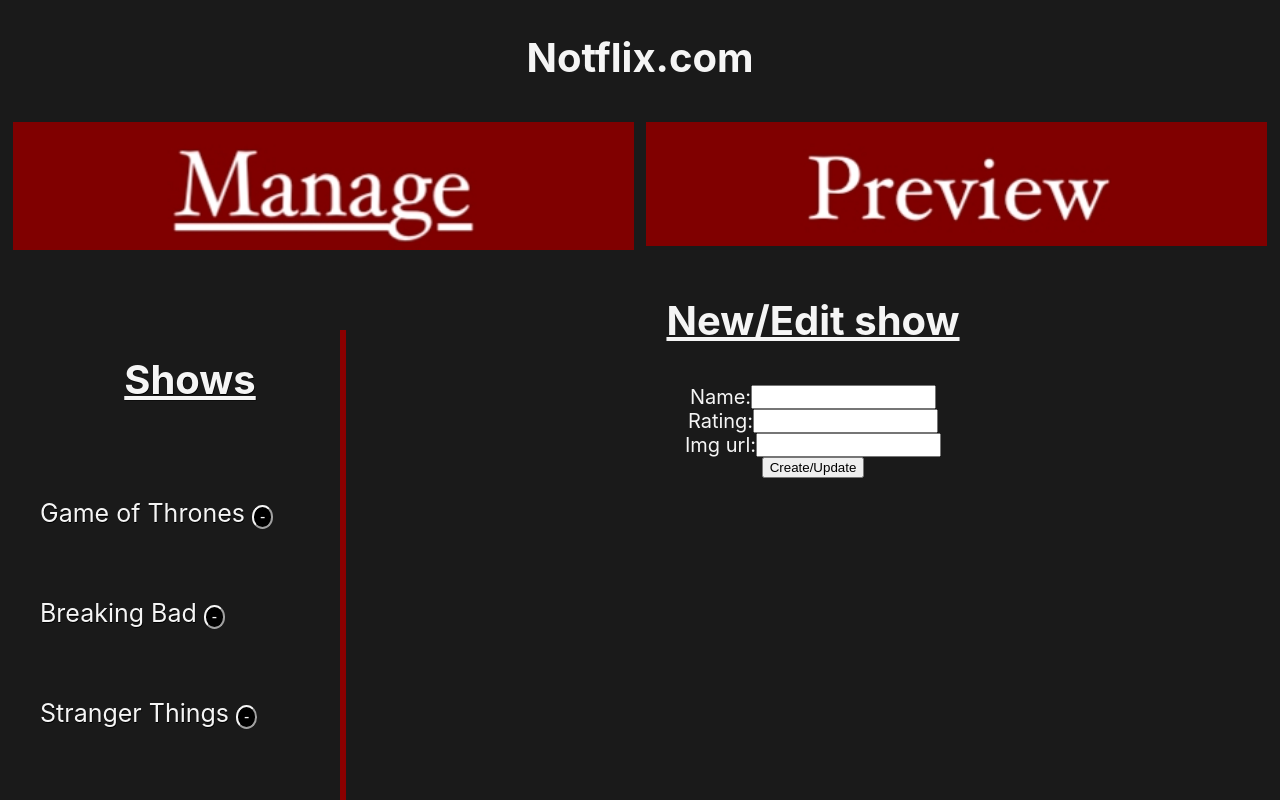
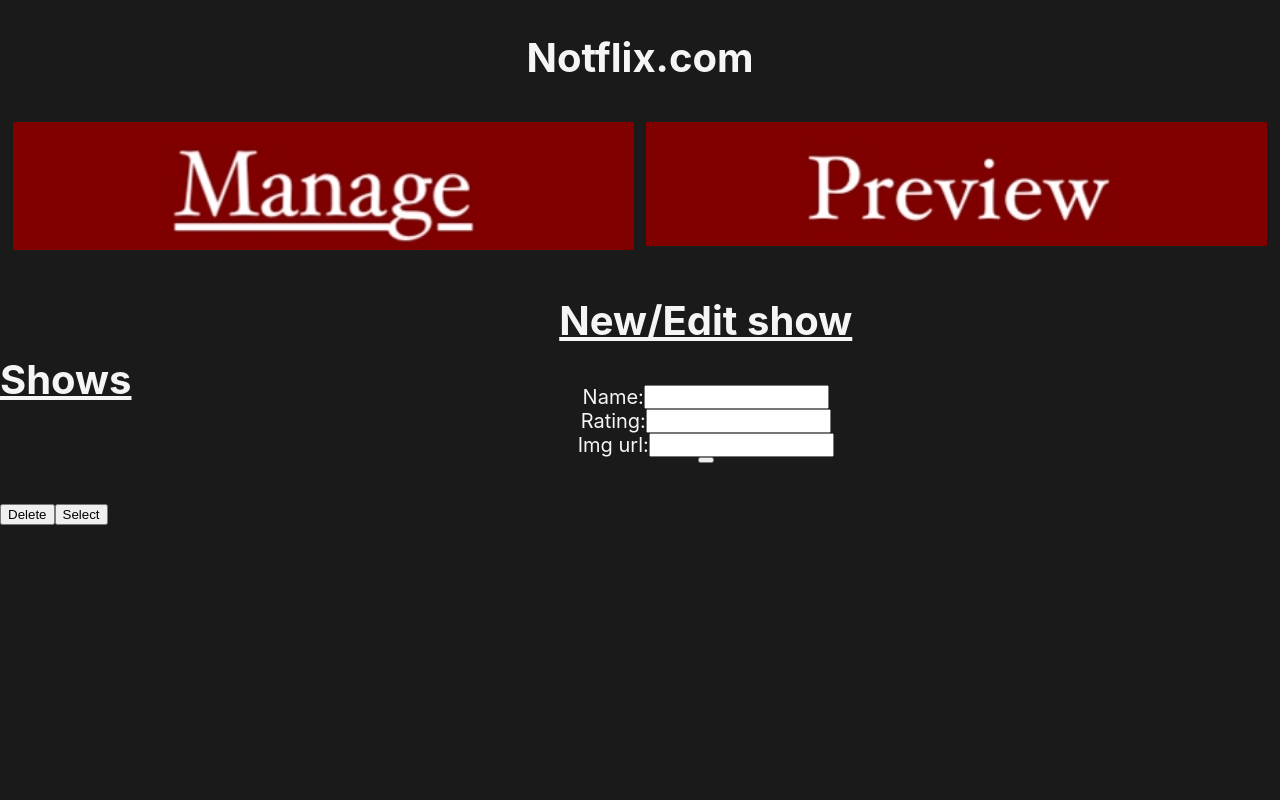
Before and after one commit to DalanLewis/tv-demo-front-end, a React (Create React App) app: page /manage in a window 1280 px wide. Shown: the top 800 px of the page. Built offline with nearby package versions, Linux system fonts and the light colour scheme.

Commit message:
added buttons and console.log funcions for the buttons

```diff
--- a/src/ManagePage.js
+++ b/src/ManagePage.js
@@ -1,11 +1,28 @@
 import React, { Component, Fragment } from 'react'
-import {SiteNav} from './SiteNav'
+import { SiteNav } from './SiteNav'
+import TVshow from './TVshow'
 
 
 class ManagePage extends Component {
 
-//    const remove = function(){
-//       console.log ('remove show')}
+    tvShowSelected = () => {
+        return (
+            console.log("Tv Show Selected")
+        )
+    }
+
+    tvShowDeleted = () => {
+        return (
+            console.log("Tv Show Deleted")
+        )
+    }
+
+    saveTvShow = (e) => {
+        e.preventDefault()
+        return (
+            console.log("saveTvShow")
+        )
+    }
 
     render = () => {
         return (
@@ -13,16 +30,17 @@ class ManagePage extends Component {
                 <section>
                     <h1>Notflix.com</h1>
                     <header>
-                        <SiteNav/>
+                        <SiteNav />
                     </header>
                 </section>
                 <article>
                     <aside>
                         <nav>
-                            <ul>
-                                <h2>Shows</h2>
+                            <h2>Shows</h2>
+                            <TVshow allowDelete={true} deleteHandler={this.tvShowDeleted} selectHandler={this.tvShowSelected} />
+                            {/* <ul>
                                 <li>
-                                    Game of Thrones <button onclick="Remove()">-</button>
+                                    Game of Thrones allowDelete={true}/>
                                 </li>
                                 <li>
                                     Breaking Bad <button onclick="Remove()">-</button>
@@ -42,7 +60,7 @@ class ManagePage extends Component {
                                 <li>
                                     That 70's Show <button onclick="Remove()">-</button>
                                 </li>
-                            </ul>
+                            </ul> */}
                         </nav>
                     </aside>
                     <form>
@@ -50,7 +68,7 @@ class ManagePage extends Component {
                         <a> Name: <input size="20" type="text" /></a>
                         <a>Rating: <input size="20" type="text" /></a>
                         <a>Img url: <input size="20" type="text" /></a>
-                        <a><button id="submit">Create/Update</button></a>
+                        <a><button onClick={this.saveTvShow}></button></a>
                     </form>
                 </article>
             </Fragment>
--- a/src/PreviewPage.js
+++ b/src/PreviewPage.js
@@ -1,5 +1,7 @@
 import React, { Component, Fragment } from 'react'
 import {SiteNav1} from './SiteNav'
+import TVshow from './TVshow'
+
 
 
 class PreviewPage extends Component {
@@ -14,10 +16,12 @@ class PreviewPage extends Component {
                 </section>
             <aside>
                 <nav>
-                    <ul>
                         <h2>Shows</h2>
+                        <TVshow/>
+                        {/*
+                        <ul>
                         <li>
-                            Game of Thrones
+                            Game of Thrones <TVshow/>
                     </li>
                         <li>
                             Breaking Bad
@@ -37,7 +41,7 @@ class PreviewPage extends Component {
                         <li>
                             That 70's Show
                     </li>
-                    </ul>
+                    </ul> */}
                 </nav>
             </aside>
                 <article>
--- /dev/null
+++ b/src/TVshow.js
@@ -0,0 +1,24 @@
+import React, { Component } from 'react'
+import PropTypes from 'prop-types'
+
+class TVshow extends Component {
+    renderDelete = () => {
+        if (this.props.allowDelete) {
+            return (
+                <button onClick={this.props.deleteHandler}>Delete</button>
+            )
+        }
+    }
+
+
+    render = () => {
+        return (
+            <div>
+                {this.renderDelete()}
+                <button onClick={this.props.selectHandler}>Select{this.props.name}</button>
+            </div>
+        )
+    }
+}
+
+export default TVshow
```
